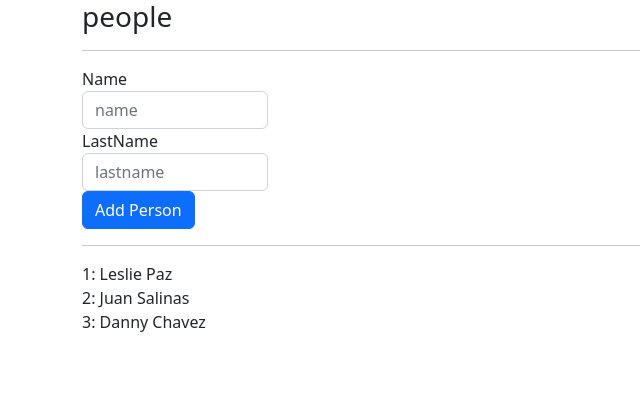
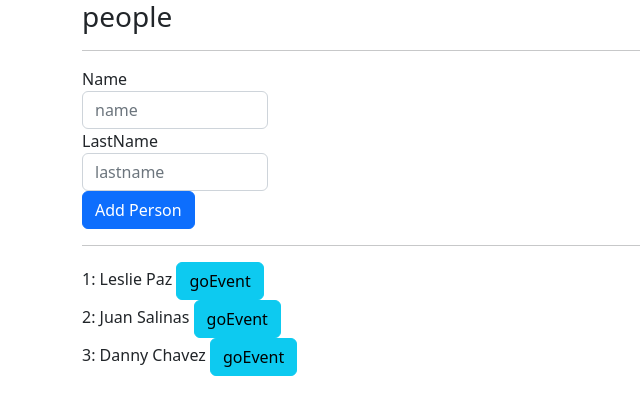
Before and after one commit to QuispeFrank/TestingAngular, an Angular app in the folder person-list/: page / in a window 1280 px wide. Shown: the top 414 px of the page, without its empty margins (0-640 px from the left). Built offline with nearby package versions, Linux system fonts and the light colour scheme.

Commit message:
service as walkie talkie between components

```diff
--- a/person-list/src/app/form/form.component.ts
+++ b/person-list/src/app/form/form.component.ts
@@ -12,7 +12,11 @@ export class FormComponent {
   @ViewChild('nameInput') nameInput: ElementRef;
   @ViewChild('lastNameInput') lastNameInput: ElementRef;
 
-  constructor(private peopleService: PeopleService) { }
+  constructor(private peopleService: PeopleService) {
+    this.peopleService.hi.subscribe(
+      (idx: number) => alert(`Index is: ${idx}`)
+    )
+  }
 
   addPerson() {
     let person = new Person(this.nameInput.nativeElement.value, this.lastNameInput.nativeElement.value);
--- a/person-list/src/app/people.service.ts
+++ b/person-list/src/app/people.service.ts
@@ -1,4 +1,4 @@
-import { Injectable } from "@angular/core";
+import { EventEmitter, Injectable } from "@angular/core";
 import { LoggingService } from "./LoggingService.service";
 import { Person } from "./person.model";
 
@@ -11,6 +11,8 @@ export class PeopleService {
     new Person('Danny', 'Chavez'),
   ];
 
+  hi = new EventEmitter<number>()
+
   constructor(private logginService: LoggingService) {}
 
   addPerson(person: Person) {
--- a/person-list/src/app/person/person.component.html
+++ b/person-list/src/app/person/person.component.html
@@ -1,8 +1,11 @@
 <div class="container">
   <div class="row">
     <div class="col">
-      <div >
+      <div>
         {{ idx + 1 }}: {{ person.firstName }} {{ person.lastName }}
+        <button type="submit" class="btn btn-info" (click)="sayHi()">
+          goEvent
+        </button>
       </div>
     </div>
   </div>
--- a/person-list/src/app/person/person.component.ts
+++ b/person-list/src/app/person/person.component.ts
@@ -1,5 +1,6 @@
 import { Component, Input } from '@angular/core';
 import { Person } from '../person.model';
+import { PeopleService } from '../people.service';
 
 @Component({
   selector: 'app-person',
@@ -9,4 +10,10 @@ import { Person } from '../person.model';
 export class PersonComponent {
   @Input() person: Person;
   @Input() idx: number;
+
+  constructor(private peopleService: PeopleService) {}
+
+  sayHi() {
+    this.peopleService.hi.emit(this.idx)
+  }
 }
```
